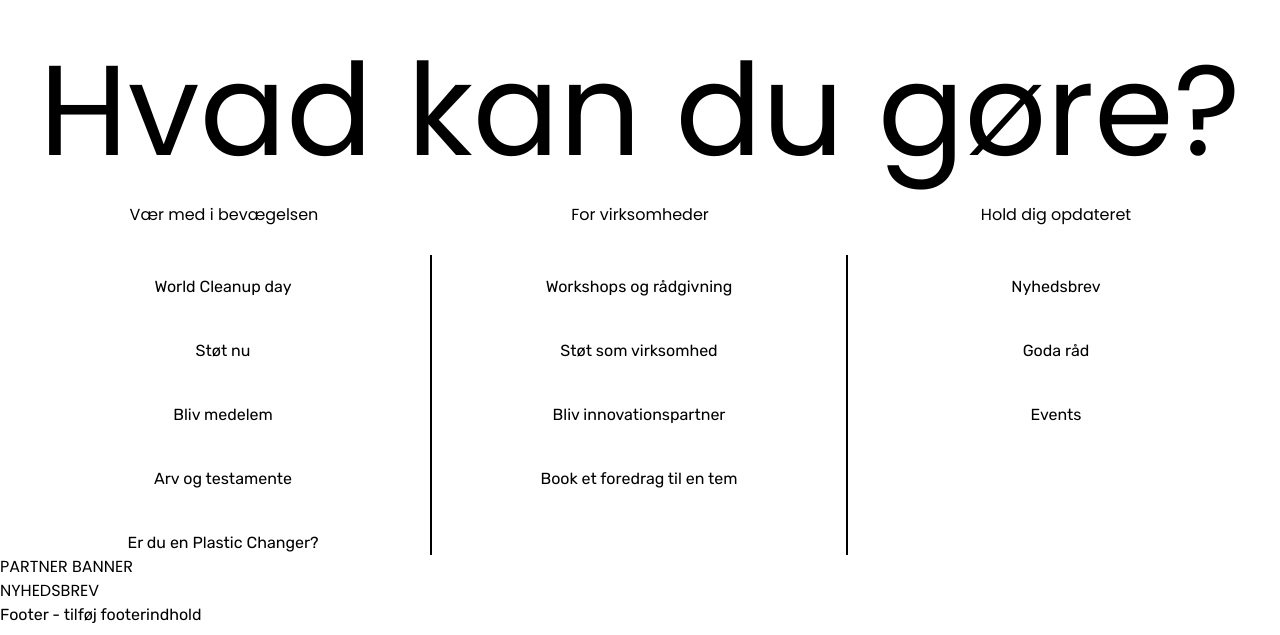
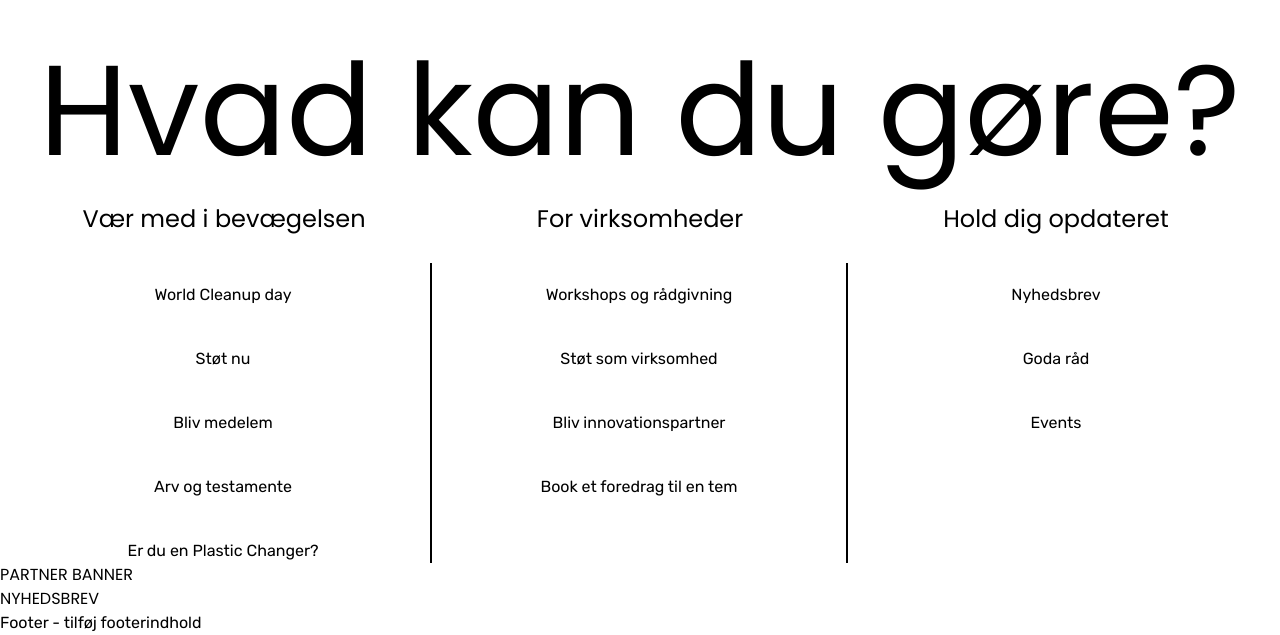
Before and after one commit to Noraapan/plastichange, an Astro site: page / in a window 1280 px wide. Shown: the part 6872-7507 px from the top of the page. Built offline with nearby package versions, Linux system fonts and the light colour scheme; Astro itself is replaced by a stand-in of ours.

Commit message:
text-storlek

```diff
--- a/src/pages/index.astro
+++ b/src/pages/index.astro
@@ -63,10 +63,10 @@ import Arbejde from '../components/Arbejde.astro';
 			</div>
 		</section>
 		<section>
-			<h2 class="flex flex-col items-center text-9xl">Hvad kan du gøre?</h2>
+			<h2 class="flex flex-col items-center lg:text-9xl">Hvad kan du gøre?</h2>
 		<article class="grid grid-cols-1 lg:grid-cols-3">
 			<div>
-					<h4 class="py-7 flex flex-col items-center">Vær med i bevægelsen</h4>
+					<h4 class="py-7 flex flex-col items-center lg:text-2xl">Vær med i bevægelsen</h4>
 					<ul class="flex flex-col items-center  lg:border-r-2 border-black" style="height: 300px;">
 						<a href=""><li class="py-5">World Cleanup day</li></a>
 						<a href=""><li class="py-5">Støt nu</li></a>
@@ -76,7 +76,7 @@ import Arbejde from '../components/Arbejde.astro';
 					</ul>
 			</div>
 			<div class="">
-				<h4 class="py-7 flex flex-col items-center">For virksomheder</h4>
+				<h4 class="py-7 flex flex-col items-center lg:text-2xl">For virksomheder</h4>
 				<ul class="flex flex-col items-center lg:border-r-2 border-black" style="height: 300px;">
 					<a href=""><li class="py-5">Workshops og rådgivning</li></a>
 					<a href=""><li class="py-5">Støt som virksomhed</li></a>
@@ -85,7 +85,7 @@ import Arbejde from '../components/Arbejde.astro';
 				</ul>
 		</div>
 		<div>
-			<h4 class="py-7 flex flex-col items-center">Hold dig opdateret</h4>
+			<h4 class="py-7 flex flex-col items-center lg:text-2xl">Hold dig opdateret</h4>
 			<ul class="flex flex-col items-center">
 				<a href=""></a><li class="py-5">Nyhedsbrev</li></a>
 				<a href=""></a><li class="py-5">Goda råd</li></a>
```
